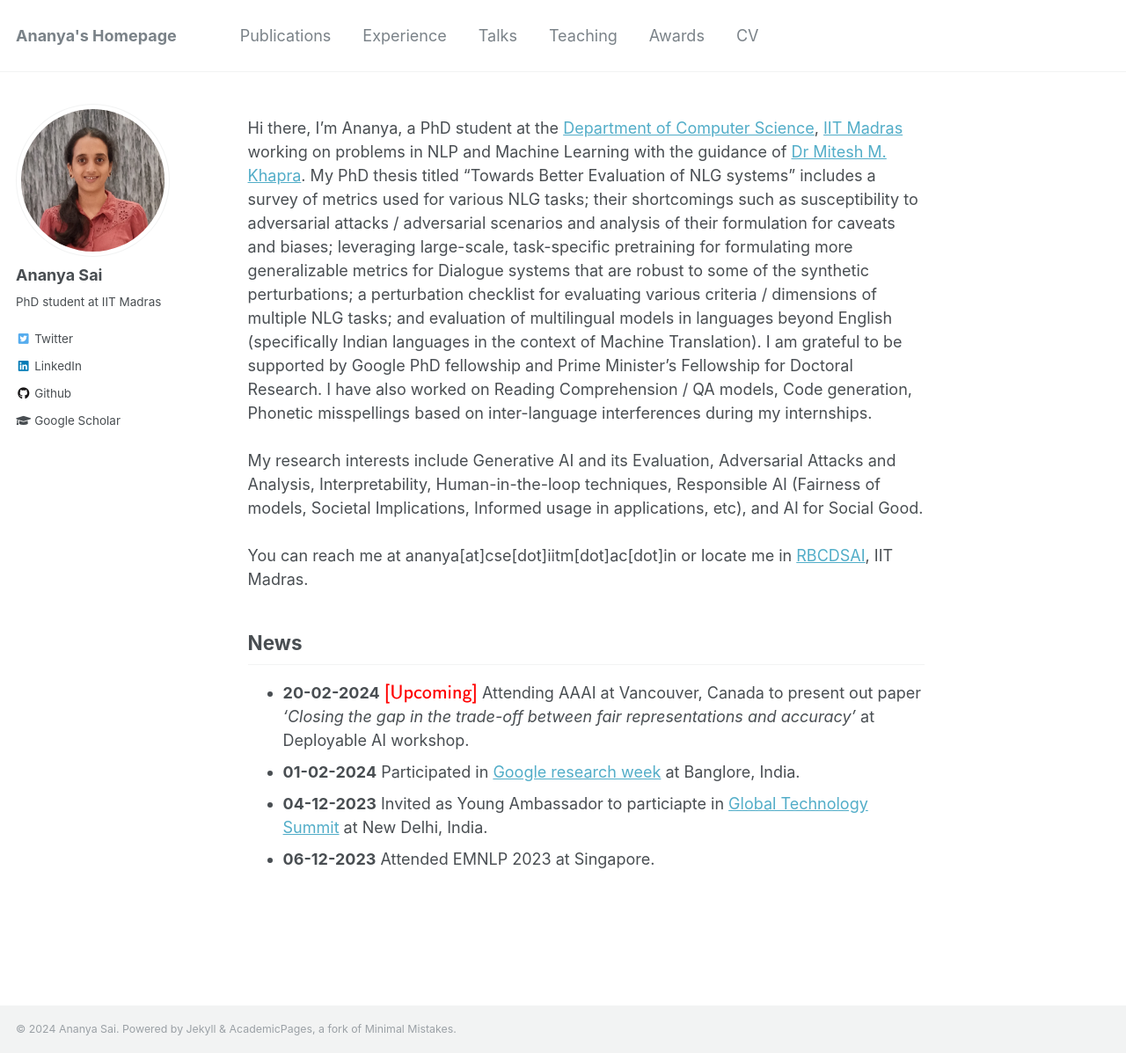
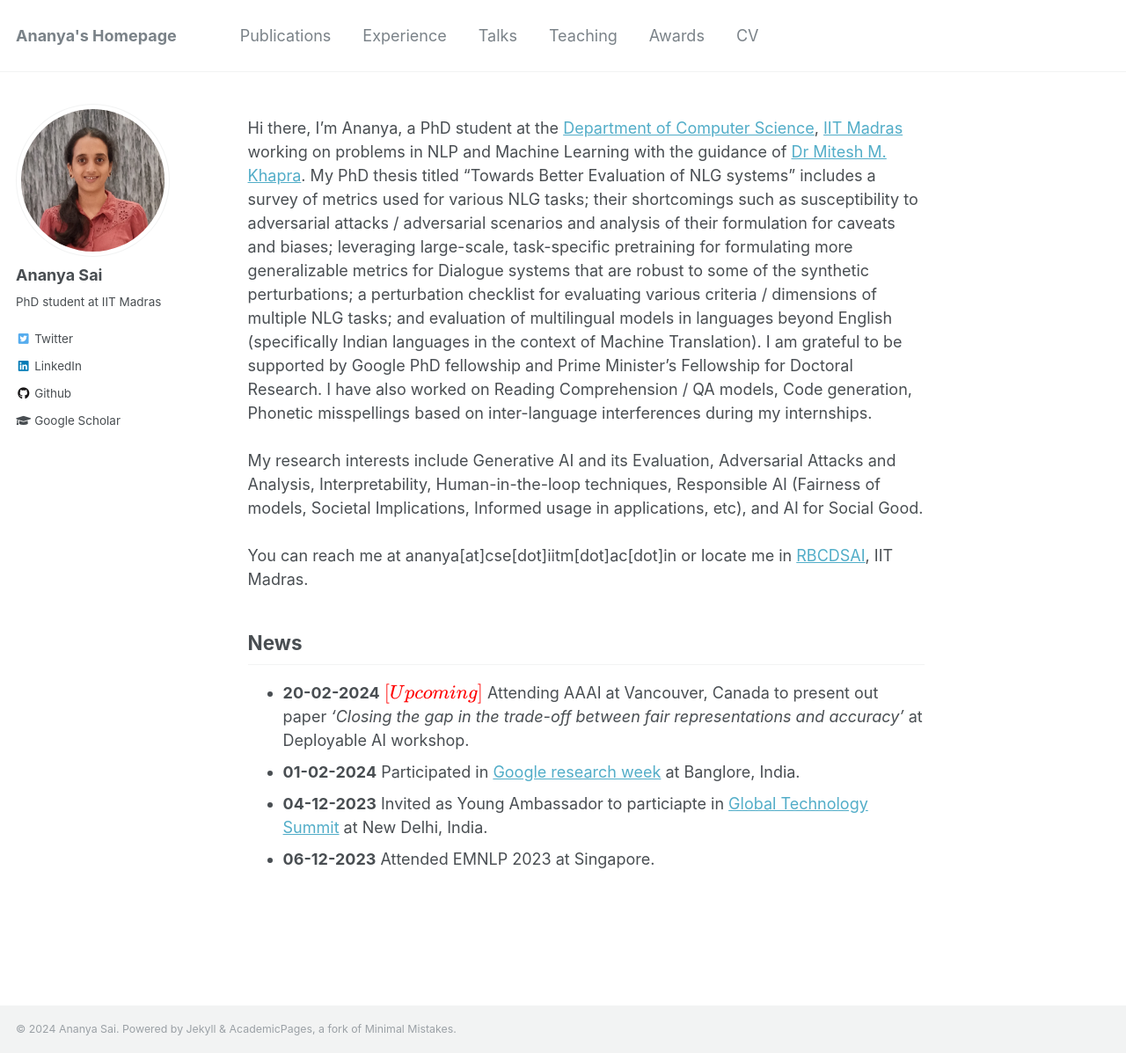
Before and after one commit to AnanyaSaiB/AnanyaSaib.github.io, a Jekyll site: the page built from _pages/about.md, in a window 1280 px wide and 1197 px high. Shown: the whole window at 88% size. Built offline with Jekyll 4.4.1, drawn with Linux system fonts in a browser that asks for light colours; formulas are drawn with MathJax 3.

Commit message:
Update about.md
added red color

```diff
--- a/_pages/about.md
+++ b/_pages/about.md
@@ -16,7 +16,7 @@
 You can reach me at ananya[at]cse[dot]iitm[dot]ac[dot]in or locate me in [RBCDSAI](https://rbcdsai.iitm.ac.in/contact/), IIT Madras.
 
 ## News
-- **20-02-2024** ${\textsf{\color{red}[Upcoming]}}$ Attending AAAI at Vancouver, Canada to present out paper *'Closing the gap in the trade-off between fair
+- **20-02-2024** $${\color{red}[Upcoming]}$$ Attending AAAI at Vancouver, Canada to present out paper *'Closing the gap in the trade-off between fair
 representations and accuracy'* at Deployable AI workshop.
 - **01-02-2024** Participated in [Google research week](https://sites.google.com/view/researchweek24/home) at Banglore, India.
 - **04-12-2023** Invited as Young Ambassador to particiapte in [Global Technology Summit](https://carnegieindia.org/specialprojects/globaltechnologysummit) at New Delhi, India.
```
